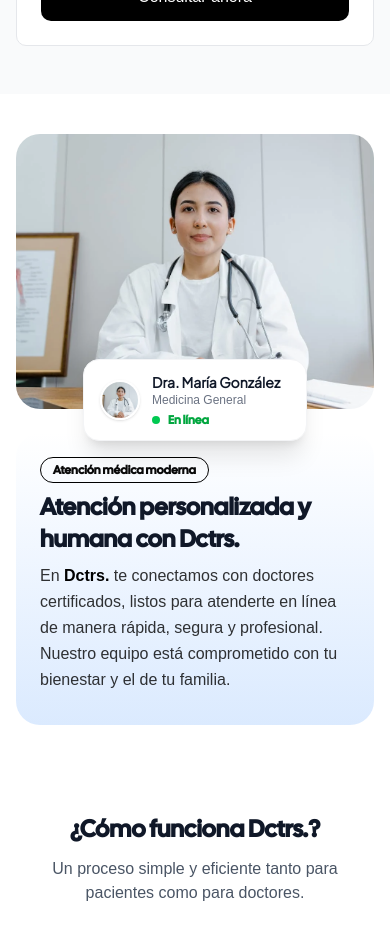
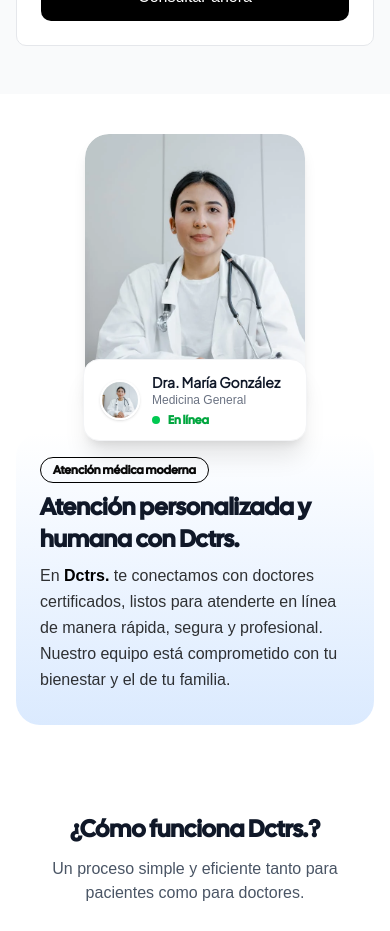
Before and after one commit to MGeovany/doctor-fndrs, a Next.js app: page / in a window 390 px wide. Shown: the part 4140-5071 px from the top of the page. Built offline with nearby package versions, Linux system fonts and the light colour scheme; a web font is replaced by a local one.

Commit message:
feat: add new images dr9.png and dra8.png, and update DctrsFeatureSection component for improved image handling and responsiveness

```diff
--- a/src/components/sections/DctrsFeatureSection.tsx
+++ b/src/components/sections/DctrsFeatureSection.tsx
@@ -11,9 +11,9 @@
               <Image
                 src="/imgs/dra1.png"
                 alt="Doctor principal Dctrs."
-                fill
-                style={{ objectFit: "cover" }}
-                className="rounded-3xl"
+                width={440} // double the max width for retina screens
+                height={550} // maintain 4:5 aspect ratio
+                className="h-full w-full rounded-3xl object-cover"
                 sizes="(max-width: 768px) 100vw, 33vw"
                 priority
               />
```
Also changed, not shown: public/imgs/dr9.png (added), public/imgs/dra8.png (added).
